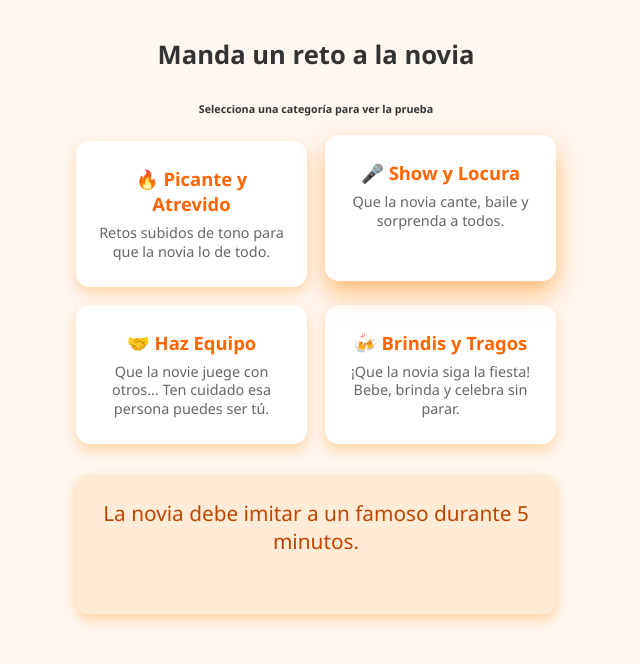
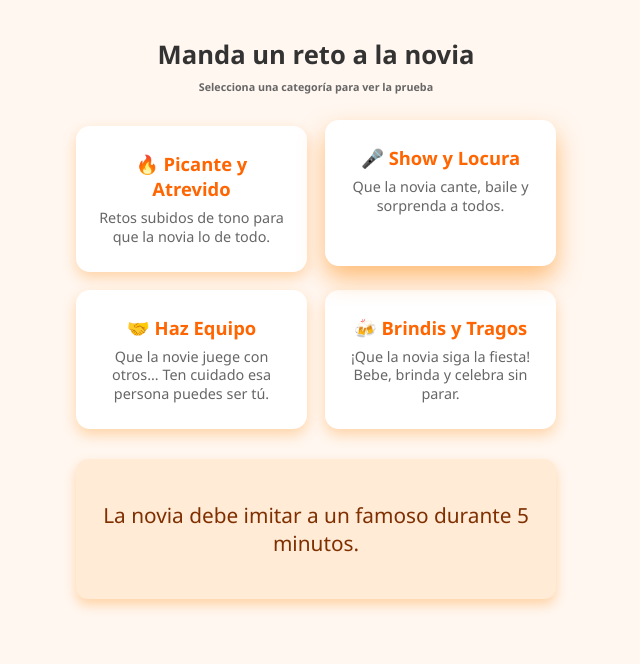
Before and after one commit to belnj/bachelorette-party-challenges, a plain HTML site: page index.html in a window 1280 px wide. Both pictures are taken after a click on the button 764 px from the left and 213 px from the top of the page. Shown: the whole page, without its empty margins (324-964 px from the left). Drawn offline with Linux system fonts and the light colour scheme.

Commit message:
Update index.html

```diff
--- a/index.html
+++ b/index.html
@@ -17,9 +17,14 @@
     color: #333;
   }
   h1 {
-    margin-bottom: 30px;
+    margin-bottom: 0.5rem;
     font-weight: 700;
     font-size: 1.6rem;
+  }
+  h6 {
+    margin: 0;
+    margin-bottom: 2rem;
+    color: #666;
   }
   .tarjetas {
     display: grid;
@@ -62,7 +67,7 @@
     font-size: 1.3rem;
     min-height: 90px;
     box-shadow: 0 6px 12px rgba(255, 132, 0, 0.3);
-    color: #bf4600;
+    color: #7f2f00;
     margin: 0 auto;
     max-width: 460px;
   }
@@ -179,12 +184,17 @@
   };
 
   function mostrarPrueba(categoria) {
-    document.getElementById('prueba').style.display = 'none';
+    const prueba = document.getElementById('prueba');
+    prueba.style.display = 'none'; // Oculta primero
+
     const lista = pruebas[categoria];
     const aleatoria = lista[Math.floor(Math.random() * lista.length)];
 
-    document.getElementById('prueba').textContent = aleatoria;
-    document.getElementById('prueba').style.display = 'block';
+    prueba.textContent = aleatoria;
+
+    prueba.style.display = 'flex';
+    prueba.style.justifyContent = 'center';
+    prueba.style.alignItems = 'center';
   }
 
   document.querySelectorAll('.tarjeta').forEach(el => {
```
